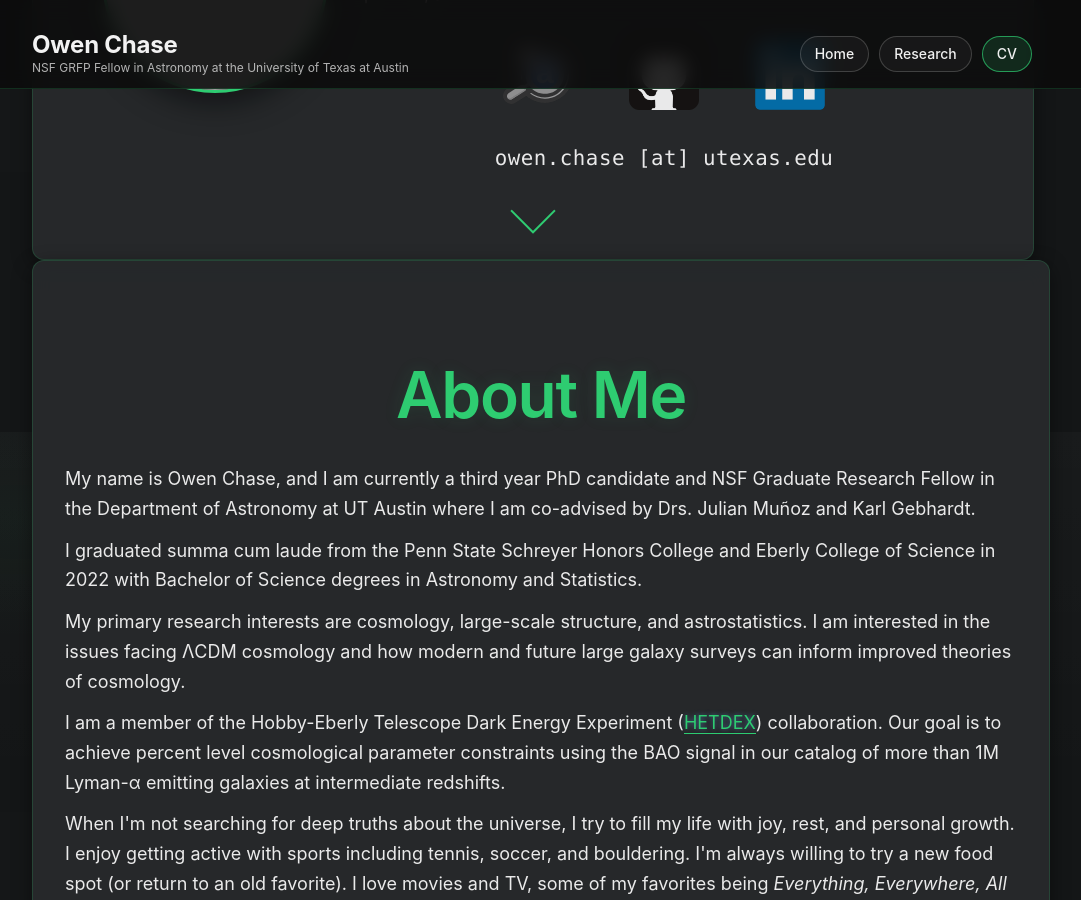
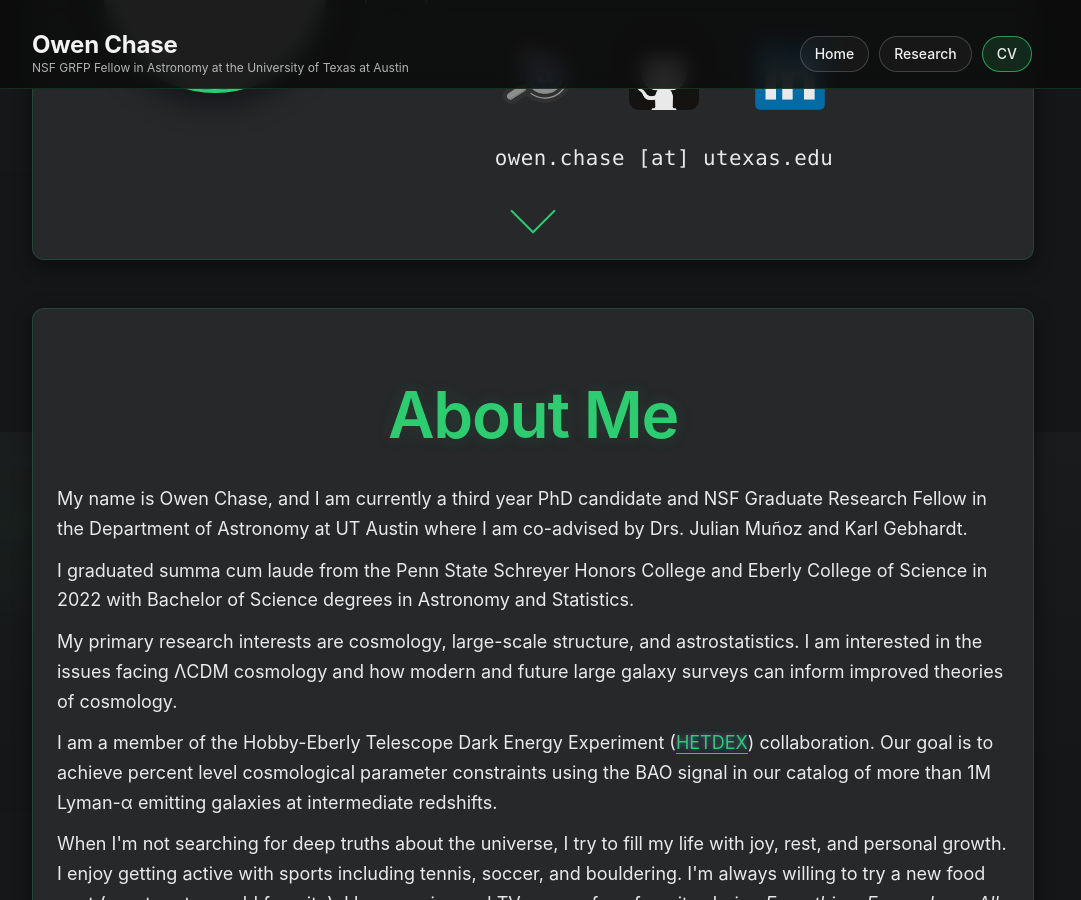
Before and after one commit to ochase10/ochase10.github.io, a Jekyll site: the page built from index.md, in a window 1280 px wide and 900 px high, scrolled down 468 px. Shown: the whole window, without its empty margins (108-1189 px from the left). Built offline with Jekyll 4.4.1, drawn with Linux system fonts in a browser that asks for light colours; grey boxes are pictures that could not be loaded.

Commit message:
Fix: match research-section padding to hero-section and add spacing between tiles

```diff
--- a/assets/css/style.scss
+++ b/assets/css/style.scss
@@ -284,14 +284,14 @@ body {
 
 /* Research Section */
 .research-section {
-  padding: 3rem 2rem;
+  padding: 1.25rem 1.5rem;  /* Match hero-section padding for consistent width */
   background: rgba($surface-2, 0.95);  /* Solid tile background */
   border: 1px solid rgba($accent, 0.18);  /* Tile border like research-tile */
   border-radius: 12px;  /* Rounded corners like tiles */
   box-shadow: $elevation-1;  /* Elevation like tiles */
   backdrop-filter: blur(10px);  /* Glass-morphism like tiles */
   width: calc(100% - 3rem);
-  margin: 0 auto;
+  margin: 3rem auto 0 auto;  /* Add space above the section */
   position: relative;
   overflow: visible;
   z-index: 2;  /* Ensure it's above the background image */
@@ -317,8 +317,8 @@ body {
 }
 
 .research-content {
-  max-width: 1000px;
-  margin: 0 auto;
+  max-width: 100%;  /* Take full width of research-section */
+  margin: 0;
   position: relative;
   z-index: 2;
 }
```
